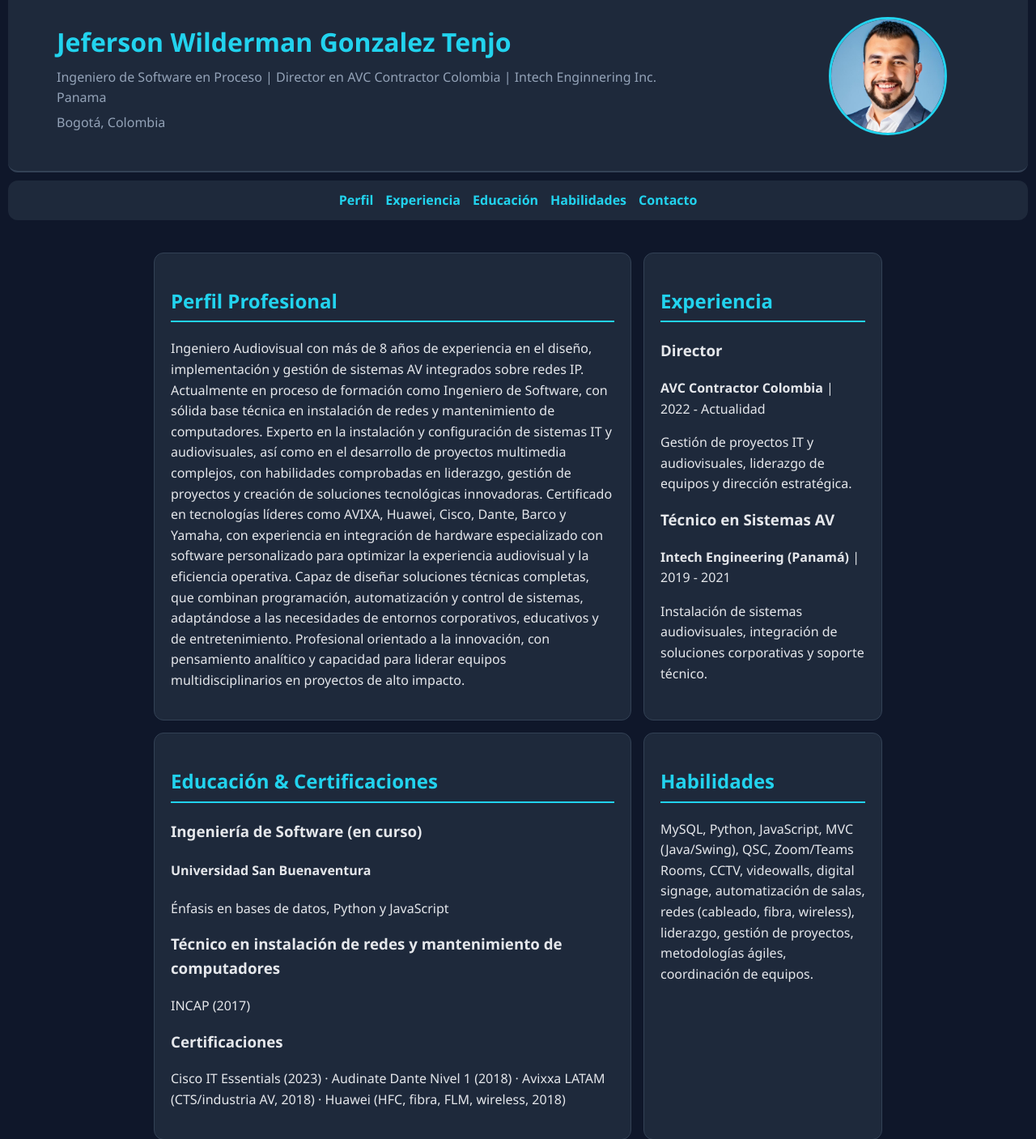
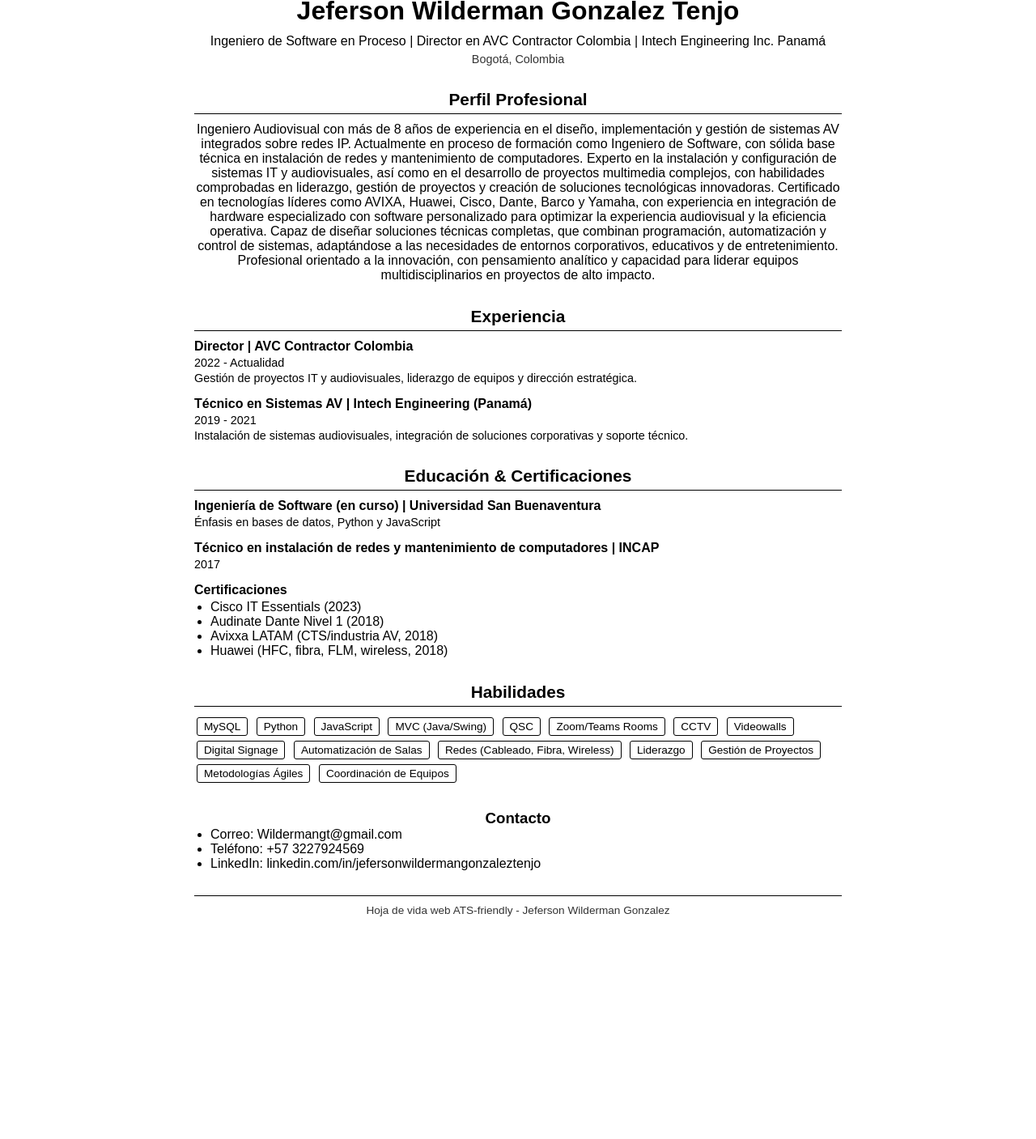
Before and after one commit to Wildermangt/Hoja-de-vida, a plain HTML site: page index.html in a window 1280 px wide. Shown: the part 25-1432 px from the top of the page at 81% size. After the commit the page ends 1207 px from the top, so only its background shows below. Drawn offline with Linux system fonts and the light colour scheme.

Commit message:
Add files via upload

```diff
--- a/index.html
+++ b/index.html
@@ -3,89 +3,191 @@
 <head>
     <meta charset="UTF-8">
     <meta name="viewport" content="width=device-width, initial-scale=1.0">
-  <title>Hoja de Vida - Wilderman González</title>
-  <link rel="stylesheet" href="styles.css">
+    <title>Hoja de Vida - Jeferson Wilderman Gonzalez</title>
+    <style>
+        /* Reset básico */
+        * {
+            margin: 0;
+            padding: 0;
+            box-sizing: border-box;
+        }
+
+        body {
+            font-family: Arial, sans-serif;
+            background-color: #fff;
+            color: #000;
+            padding: 20px;
+            display: flex;
+            justify-content: center;
+        }
+
+        .container {
+            max-width: 800px;
+            width: 100%;
+            text-align: center;
+        }
+
+        header, section, aside, footer {
+            margin-bottom: 30px;
+        }
+
+        header h1 {
+            font-size: 2em;
+            margin-bottom: 10px;
+        }
+
+        header h2 {
+            font-size: 1em;
+            font-weight: normal;
+            margin-bottom: 5px;
+        }
+
+        header p {
+            font-size: 0.9em;
+            color: #333;
+        }
+
+        section h3 {
+            font-size: 1.3em;
+            margin-bottom: 10px;
+            border-bottom: 1px solid #000;
+            padding-bottom: 5px;
+        }
+
+        article {
+            margin-bottom: 15px;
+            text-align: left;
+        }
+
+        article h4 {
+            font-size: 1em;
+            font-weight: bold;
+            margin-bottom: 3px;
+        }
+
+        article p {
+            font-size: 0.9em;
+            margin-bottom: 3px;
+        }
+
+        ul {
+            list-style-type: disc;
+            margin-left: 20px;
+            text-align: left;
+        }
+
+        .skills {
+            text-align: left;
+            margin-top: 10px;
+        }
+
+        .skill {
+            display: inline-block;
+            border: 1px solid #000;
+            padding: 3px 8px;
+            margin: 3px;
+            border-radius: 3px;
+            font-size: 0.85em;
+        }
+
+        a {
+            color: #000;
+            text-decoration: none;
+        }
+
+        footer {
+            border-top: 1px solid #000;
+            padding-top: 10px;
+            font-size: 0.85em;
+            color: #333;
+        }
+    </style>
 </head>
 <body>
-  <header role="banner">
-    <div class="header-content">
-      <div class="texto-perfil">
+
+<div class="container">
+
+    <header>
         <h1>Jeferson Wilderman Gonzalez Tenjo</h1>
-        <p>Ingeniero de Software en Proceso | Director en AVC Contractor Colombia  | Intech Enginnering Inc. Panama</p>
-        <p class="badge">Bogotá, Colombia</p>
-      </div>
-      <figure class="foto-perfil">
-        <img src="img/foto-perfil.jpg" alt="Foto de Wilderman González">
-      </figure>
-    </div>
+        <h2>Ingeniero de Software en Proceso | Director en AVC Contractor Colombia | Intech Engineering Inc. Panamá</h2>
+        <p>Bogotá, Colombia</p>
     </header>
 
-  <nav role="navigation" aria-label="Menú principal">
-    <ul>
-      <li><a href="#perfil">Perfil</a></li>
-      <li><a href="#experiencia">Experiencia</a></li>
-      <li><a href="#educacion">Educación</a></li>
-      <li><a href="#habilidades">Habilidades</a></li>
-      <li><a href="#contacto">Contacto</a></li>
-    </ul>
-  </nav>
-
-  <main role="main">
-    <section id="perfil" aria-labelledby="titulo-perfil">
-      <h2 id="titulo-perfil">Perfil Profesional</h2>
-      <p>Ingeniero Audiovisual con más de 8 años de experiencia en el diseño, implementación y gestión de sistemas AV integrados sobre redes IP. Actualmente en proceso de formación como Ingeniero de Software, con sólida base técnica en instalación de redes y mantenimiento de computadores. Experto en la instalación y configuración de sistemas IT y audiovisuales, así como en el desarrollo de proyectos multimedia complejos, con habilidades comprobadas en liderazgo, gestión de proyectos y creación de soluciones tecnológicas innovadoras.
-
-Certificado en tecnologías líderes como AVIXA, Huawei, Cisco, Dante, Barco y Yamaha, con experiencia en integración de hardware especializado con software personalizado para optimizar la experiencia audiovisual y la eficiencia operativa. Capaz de diseñar soluciones técnicas completas, que combinan programación, automatización y control de sistemas, adaptándose a las necesidades de entornos corporativos, educativos y de entretenimiento. Profesional orientado a la innovación, con pensamiento analítico y capacidad para liderar equipos multidisciplinarios en proyectos de alto impacto.</p>
+    <section>
+        <h3>Perfil Profesional</h3>
+        <p>Ingeniero Audiovisual con más de 8 años de experiencia en el diseño, implementación y gestión de sistemas AV integrados sobre redes IP. Actualmente en proceso de formación como Ingeniero de Software, con sólida base técnica en instalación de redes y mantenimiento de computadores. Experto en la instalación y configuración de sistemas IT y audiovisuales, así como en el desarrollo de proyectos multimedia complejos, con habilidades comprobadas en liderazgo, gestión de proyectos y creación de soluciones tecnológicas innovadoras. Certificado en tecnologías líderes como AVIXA, Huawei, Cisco, Dante, Barco y Yamaha, con experiencia en integración de hardware especializado con software personalizado para optimizar la experiencia audiovisual y la eficiencia operativa. Capaz de diseñar soluciones técnicas completas, que combinan programación, automatización y control de sistemas, adaptándose a las necesidades de entornos corporativos, educativos y de entretenimiento. Profesional orientado a la innovación, con pensamiento analítico y capacidad para liderar equipos multidisciplinarios en proyectos de alto impacto.</p>
     </section>
 
-    <section id="experiencia" aria-labelledby="titulo-experiencia">
-      <h2 id="titulo-experiencia">Experiencia</h2>
-      <article aria-labelledby="exp-director">
-        <h3 id="exp-director">Director</h3>
-        <p><strong>AVC Contractor Colombia</strong> | 2022 - Actualidad</p>
+    <section>
+        <h3>Experiencia</h3>
+        <article>
+            <h4>Director | AVC Contractor Colombia</h4>
+            <p>2022 - Actualidad</p>
             <p>Gestión de proyectos IT y audiovisuales, liderazgo de equipos y dirección estratégica.</p>
         </article>
-      <article aria-labelledby="exp-tecnico">
-        <h3 id="exp-tecnico">Técnico en Sistemas AV</h3>
-        <p><strong>Intech Engineering (Panamá)</strong> | 2019 - 2021</p>
+        <article>
+            <h4>Técnico en Sistemas AV | Intech Engineering (Panamá)</h4>
+            <p>2019 - 2021</p>
             <p>Instalación de sistemas audiovisuales, integración de soluciones corporativas y soporte técnico.</p>
         </article>
     </section>
 
-    <section id="educacion" aria-labelledby="titulo-educacion">
-      <h2 id="titulo-educacion">Educación & Certificaciones</h2>
-      <article aria-labelledby="edu-software">
-        <h3 id="edu-software">Ingeniería de Software (en curso)</h3>
-        <h4 id="edu-software">Universidad San Buenaventura </h4>
+    <section>
+        <h3>Educación & Certificaciones</h3>
+        <article>
+            <h4>Ingeniería de Software (en curso) | Universidad San Buenaventura</h4>
             <p>Énfasis en bases de datos, Python y JavaScript</p>
         </article>
-      <article aria-labelledby="edu-tecnico">
-        <h3 id="edu-tecnico">Técnico en instalación de redes y mantenimiento de computadores</h3>
-        <p>INCAP (2017)</p>
+        <article>
+            <h4>Técnico en instalación de redes y mantenimiento de computadores | INCAP</h4>
+            <p>2017</p>
         </article>
-      <article aria-labelledby="edu-certificaciones">
-        <h3 id="edu-certificaciones">Certificaciones</h3>
-        <p>Cisco IT Essentials (2023) · Audinate Dante Nivel 1 (2018) · Avixxa LATAM (CTS/industria AV, 2018) · Huawei (HFC, fibra, FLM, wireless, 2018)</p>
+        <article>
+            <h4>Certificaciones</h4>
+            <ul>
+                <li>Cisco IT Essentials (2023)</li>
+                <li>Audinate Dante Nivel 1 (2018)</li>
+                <li>Avixxa LATAM (CTS/industria AV, 2018)</li>
+                <li>Huawei (HFC, fibra, FLM, wireless, 2018)</li>
+            </ul>
         </article>
     </section>
 
-    <section id="habilidades" aria-labelledby="titulo-habilidades">
-      <h2 id="titulo-habilidades">Habilidades</h2>
-      <article>
-        <p>MySQL, Python, JavaScript, MVC (Java/Swing), QSC, Zoom/Teams Rooms, CCTV, videowalls, digital signage, automatización de salas, redes (cableado, fibra, wireless), liderazgo, gestión de proyectos, metodologías ágiles, coordinación de equipos.</p>
-      </article>
+    <section>
+        <h3>Habilidades</h3>
+        <div class="skills">
+            <span class="skill">MySQL</span>
+            <span class="skill">Python</span>
+            <span class="skill">JavaScript</span>
+            <span class="skill">MVC (Java/Swing)</span>
+            <span class="skill">QSC</span>
+            <span class="skill">Zoom/Teams Rooms</span>
+            <span class="skill">CCTV</span>
+            <span class="skill">Videowalls</span>
+            <span class="skill">Digital Signage</span>
+            <span class="skill">Automatización de Salas</span>
+            <span class="skill">Redes (Cableado, Fibra, Wireless)</span>
+            <span class="skill">Liderazgo</span>
+            <span class="skill">Gestión de Proyectos</span>
+            <span class="skill">Metodologías Ágiles</span>
+            <span class="skill">Coordinación de Equipos</span>
+        </div>
     </section>
 
-    <aside id="contacto" role="complementary" aria-labelledby="titulo-contacto">
-      <h2 id="titulo-contacto">Contacto</h2>
-      <p><strong>Correo:</strong> Wildermangt@gmail.com</p>
-      <p><strong>Teléfono:</strong> +57 3227924569</p>
-      <p><strong>LinkedIn:</strong> www.linkedin.com/in/jefersonwildermangonzaleztenjo</p>
+    <aside>
+        <h3>Contacto</h3>
+        <ul>
+            <li>Correo: <a href="mailto:Wildermangt@gmail.com">Wildermangt@gmail.com</a></li>
+            <li>Teléfono: +57 3227924569</li>
+            <li>LinkedIn: <a href="https://www.linkedin.com/in/jefersonwildermangonzaleztenjo" target="_blank">linkedin.com/in/jefersonwildermangonzaleztenjo</a></li>
+        </ul>
     </aside>
-  </main>
 
-  <footer role="contentinfo">
-    <p>Hoja de vida actualizada 2025.</p>
+    <footer>
+        Hoja de vida web ATS-friendly - Jeferson Wilderman Gonzalez
     </footer>
+
+</div>
+
 </body>
 </html>
```
Lines whose indentation alone changed are shown as unchanged.
